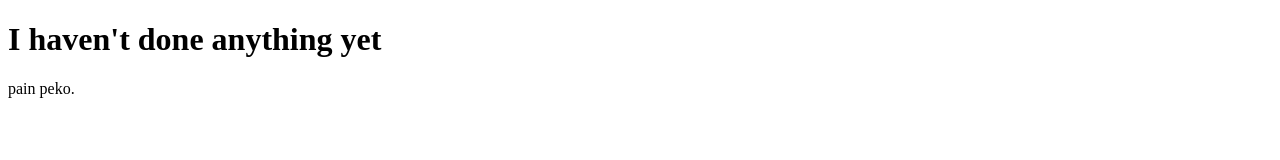
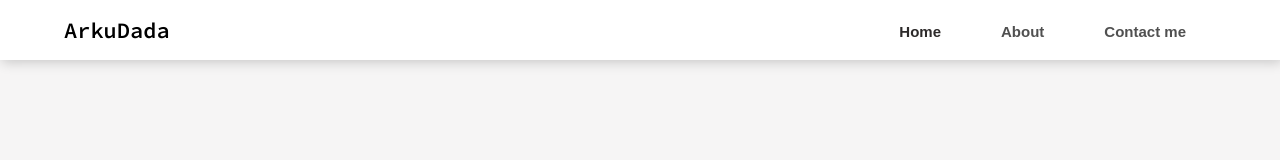
Before and after one commit to ArkuDada/arkudada.github.io, a plain HTML site: page index.html in a window 1280 px wide. Drawn offline with Linux system fonts and the light colour scheme.

Commit message:
yes1
start to take shape

```diff
--- a/index.html
+++ b/index.html
@@ -1,10 +1,39 @@
 <!DOCTYPE html>
 <html>
 <head>
-<title>ArkuDada's Portfolio</title>
+    <title>ArkuDada's Portfolio</title>
+    <link rel="stylesheet" href="style.css">
+    <link rel="shortcut icon" type="image/x-icon" href="img/logo.png" />
+    <meta charset="utf-8">
+    <meta http-equiv="X-UA-Compatible" content="IE-edge">
+    <meta name="viewport" content="width=device-width, intial-scale=1.0">
+    <link rel="preconnect" href="https://fonts.gstatic.com">
+    <link href="https://fonts.googleapis.com/css2?family=Source+Code+Pro:wght@600&display=swap" rel="stylesheet">
+    <!--style----->
+    <style>
+        body{
+            font-family:"Source Code Pro",monospace;
+            font-size: large;
+        }
+    </style>
 </head>
 <body>
-<h1>I haven't done anything yet</h1>
-<p>pain peko.</p>
+<section>
+    <!--navigation------------------------->
+    <nav>
+        <!--logo-->
+        <a href="#" class="logo">ArkuDada</a>
+        <!--menu-->
+        <ul>
+            <li><a href="#" class="active">Home</a></li>
+            <li><a href="#">About</a></li>
+            <li><a href="#">Contact me</a></li>
+        </ul>
+        <!--bars--------------->
+        <div class="toggle"></div>
+
+    </nav>
+</section>
 </body>
+<script src="script.js"></script>
 </html>
--- /dev/null
+++ b/style.css
@@ -0,0 +1,54 @@
+@charset "utf-8";
+/* CSS Document */
+body{
+    background-color:#f6f5f5;
+    margin:0px;
+    padding:0px;
+}
+ul{
+    list-style:none;
+}
+a{
+    text-decoration:none;
+}
+section{
+    width:100%;
+    height:95vh;
+    background-image:url("img/l");
+    background-size:cover;
+    background-repeat:no-repeat;
+    position: relative;
+}
+nav {
+    display: flex;
+    justify-content: space-between;
+    align-items:center;
+    height:60px;
+    background-color:#ffffff;
+    box-shadow:2px 2px 12px rgba(0,0,0,0.2);
+    padding:0px 5%;
+
+}
+nav ul{
+    display: flex;
+}
+.toggle{
+    display: none;
+}
+
+nav ul li a{
+    margin:30px;
+    font-family:'Source Sans Pro', sans-serif;
+    color:#505050;
+    font-size: 15px;
+    font-weight:700;
+}
+.logo{
+    font-family:'Source Code Pro', monospace;
+    color:#000000;
+    font-size: 22px;
+}
+.active{
+    color:#2d2a2a;
+    font-weight:bold;
+}
```
Also changed, not shown: img/logo.png (added), script.js (added).
